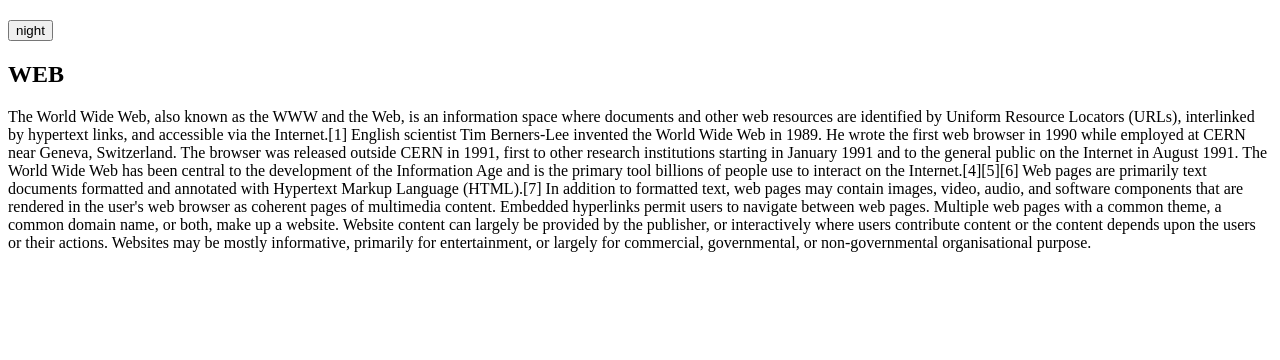
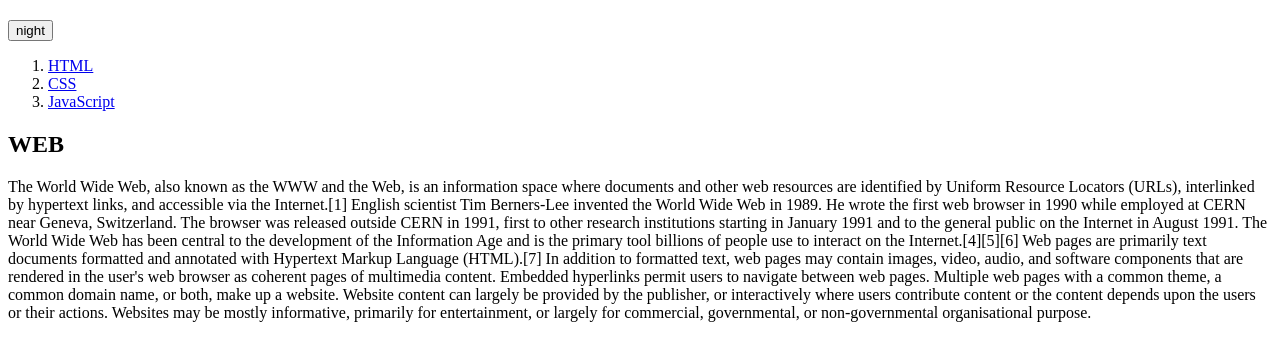
Before and after one commit to ramza81/web3_Ajax, a plain HTML site: page index.html in a window 1280 px wide. Shown: the part 60-420 px from the top of the page. Drawn offline with nearby package versions, Linux system fonts and the light colour scheme.

Commit message:
Add files via upload

```diff
--- a/index.html
+++ b/index.html
@@ -12,8 +12,11 @@
 <body>
     <h1><a href="index.html">WEB</a></h1>
     <input id="night_day" type="button" value="night" onclick="nightDayHandler(this);">
-
-    <ol id="nav"></ol>
+    <ol>
+            <li><a href="1.html">HTML</a></li>
+            <li><a href="2.html">CSS</a></li>
+            <li><a href="3.html">JavaScript</a></li>
+    </ol>
 
     <h2>WEB</h2>
     <p>The World Wide Web, also known as the WWW and the Web, is an information space where documents and
```
